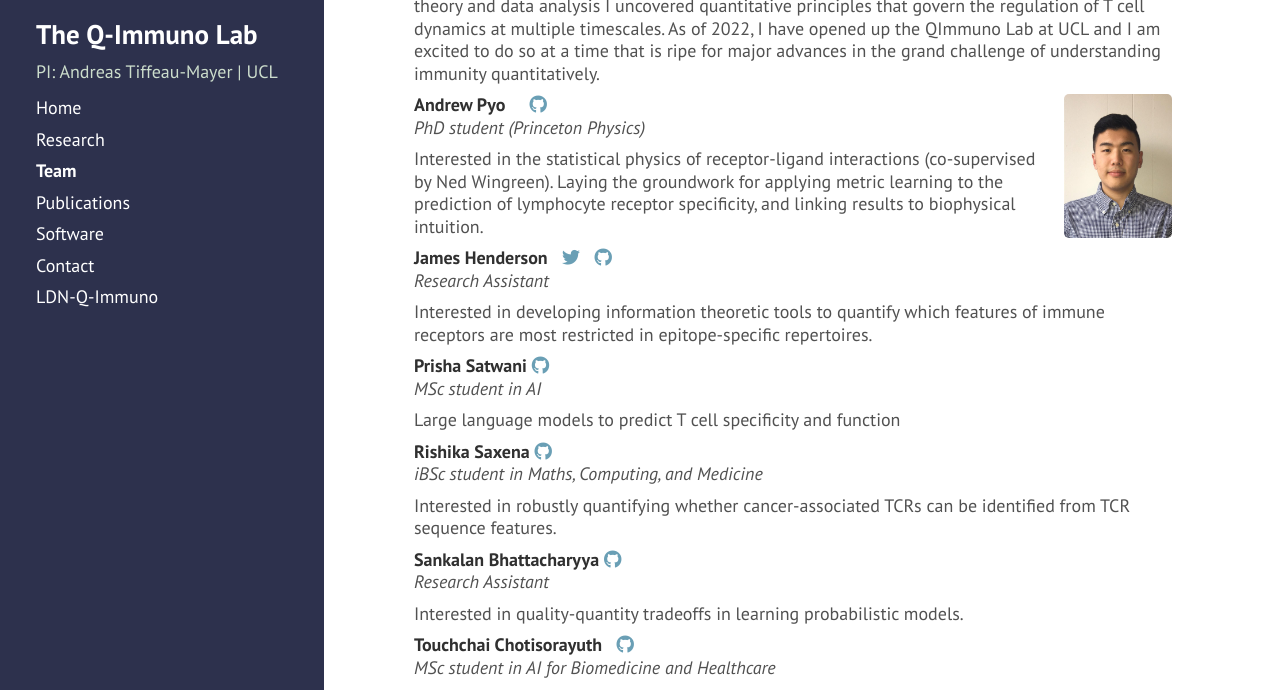
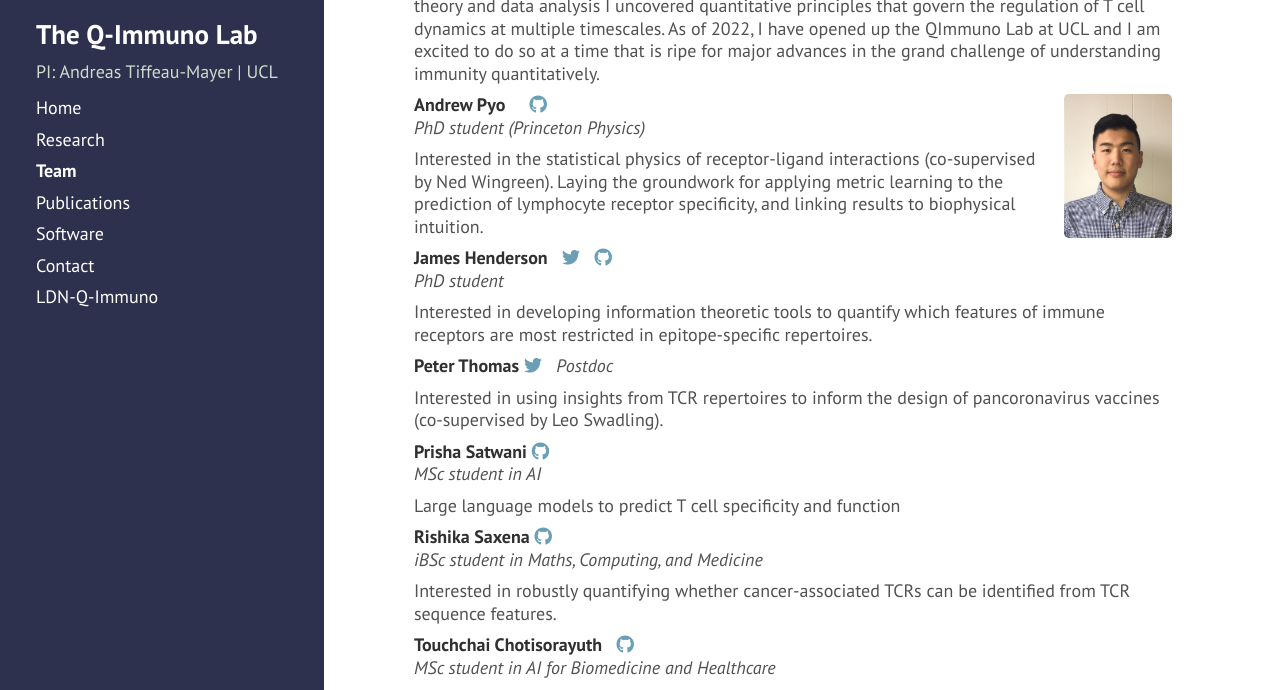
Before and after one commit to andim/andim.github.io, a Jekyll site: the page built from team.md, in a window 1280 px wide and 1400 px high, scrolled down 230 px. Shown: the top 690 px of the window. Built offline with Jekyll 4.4.1, drawn with Linux system fonts in a browser that asks for light colours; nearby versions of some CDN libraries; a style sheet for code colours, icons or effects is not loaded; some of the changed text lies outside the part shown.

Commit message:
updated team info

```diff
--- a/team.md
+++ b/team.md
@@ -26,9 +26,15 @@ Interested in the statistical physics of receptor-ligand interactions (co-superv
 <a href="http://orcid.org/0009-0003-1584-605X"><i class="ai ai-orcid"></i></a> &nbsp;
 <a href="https://twitter.com/jhenderson_sci"><i class="fa fa-twitter"></i></a> &nbsp;
 <a href="https://github.com/jhenderson0"><i class="fa fa-github"></i></a> &nbsp;
-*Research Assistant*
+*PhD student*
 
 Interested in developing information theoretic tools to quantify which features of immune receptors are most restricted in epitope-specific repertoires.
+
+**Peter Thomas**
+<a href="https://twitter.com/peterthomas1992"><i class="fa fa-twitter"></i></a> &nbsp;
+*Postdoc*
+
+Interested in using insights from TCR repertoires to inform the design of pancoronavirus vaccines (co-supervised by Leo Swadling).
 
 **Prisha Satwani**
 <a href="https://github.com/prishasatwani"><i class="fa fa-github"></i></a> &nbsp;
@@ -41,13 +47,6 @@ Large language models to predict T cell specificity and function
 *iBSc student in Maths, Computing, and Medicine*
 
 Interested in robustly quantifying whether cancer-associated TCRs can be identified from TCR sequence features.
-
-**Sankalan Bhattacharyya**
-<a href="https://github.com/Sankalan-Bhattacharyya"><i class="fa fa-github"></i></a> &nbsp;
-*Research Assistant*
-
-Interested in quality-quantity tradeoffs in learning probabilistic models.
-
 
 **Touchchai Chotisorayuth**
 <a href="http://orcid.org/0009-0005-5248-5112"><i class="ai ai-orcid"></i></a> &nbsp;
@@ -71,9 +70,9 @@ Interested in TCR engineering for immunotherapy (co-supervised by Hans Stauss).
 <a href="https://github.com/yutanagano/"><i class="fa fa-github"></i></a> &nbsp;
 <a href="https://twitter.com/YutaNotUtah"><i class="fa fa-twitter"></i></a> &nbsp;
 <a href="https://www.yutanagano.com/"><i class="fa fa-house"></i></a> &nbsp;
-*MBPhD student (CRUK)*
+*Postdoc, previously MBPhD student in the group*
 
-Interested in applying protein language models to adaptive immune receptor repertoire data (co-supervised by Benny Chain and Sergio Quezada).
+Interested in applying protein language models to adaptive immune receptor repertoire data (co-supervised by Benny Chain).
 
 **You?**
 *Immunologist? Physicist? Data Scientist?*
@@ -81,6 +80,7 @@ Interested in applying protein language models to adaptive immune receptor reper
 We are looking for enthusiastic researchers at all levels to join us on our journey. Interested in working on some of the most fundamental questions in immunology using cutting edge machine learning techniques? Excited about studying the physics of living systems in an important and tractable model system? Please reach out!
 
 ### Alumni
+**[Sankalan Bhattacharyya](https://www.ph.ed.ac.uk/people/sankalan-bhattacharyya)**, Research Assistant || now a PhD student in astrophysics at University of Edinburgh
 **Jocelyn Japnanto**, IPLS summer student || now a PhD student in earth sciences at UCL
 **[Kirsten Silvey](https://www.uclbbk-mrcdtp.ac.uk/people/kirsten-silvey)**, MRC-DTP PhD rotation student || now a PhD student in structural biology at UCL
 **[Chris Russo](https://cobeylab.uchicago.edu/people/c-j-russo/)**, physics junior and senior thesis student || now a PhD student at University of Chicago
```
